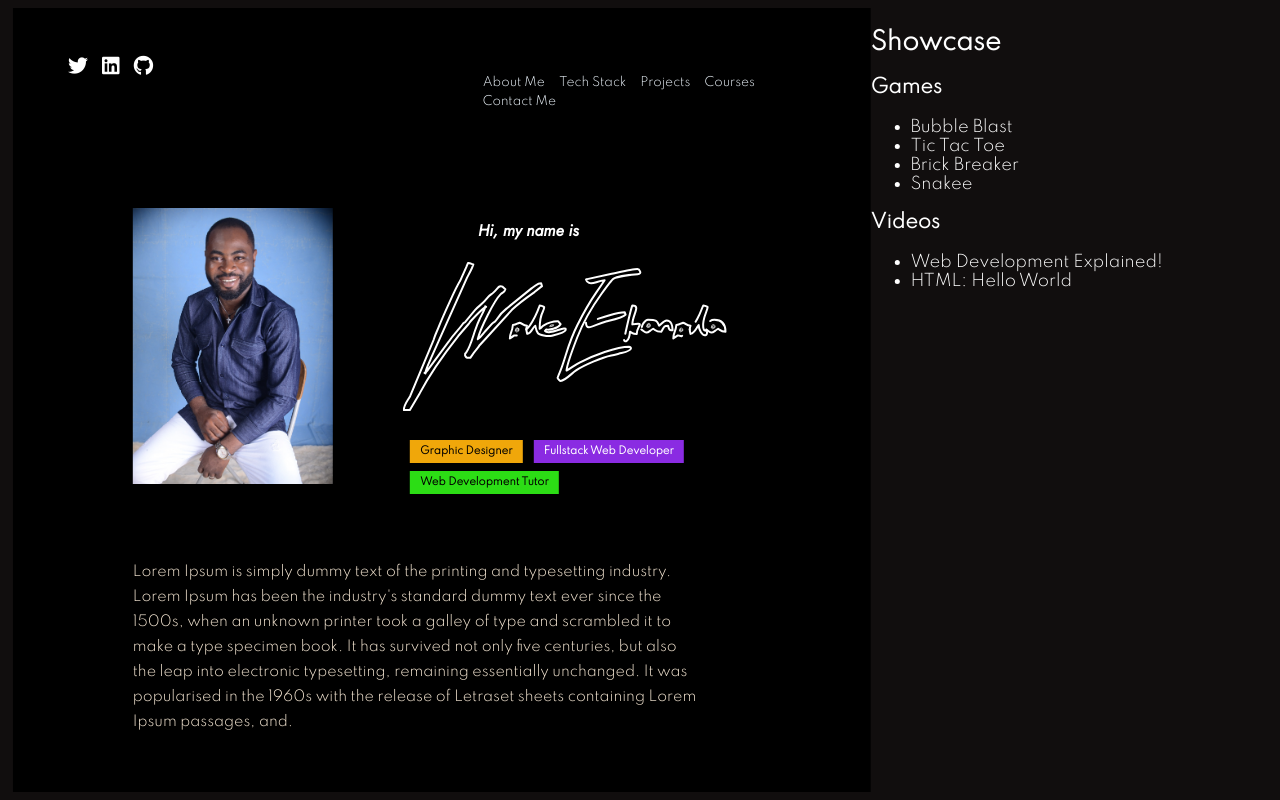
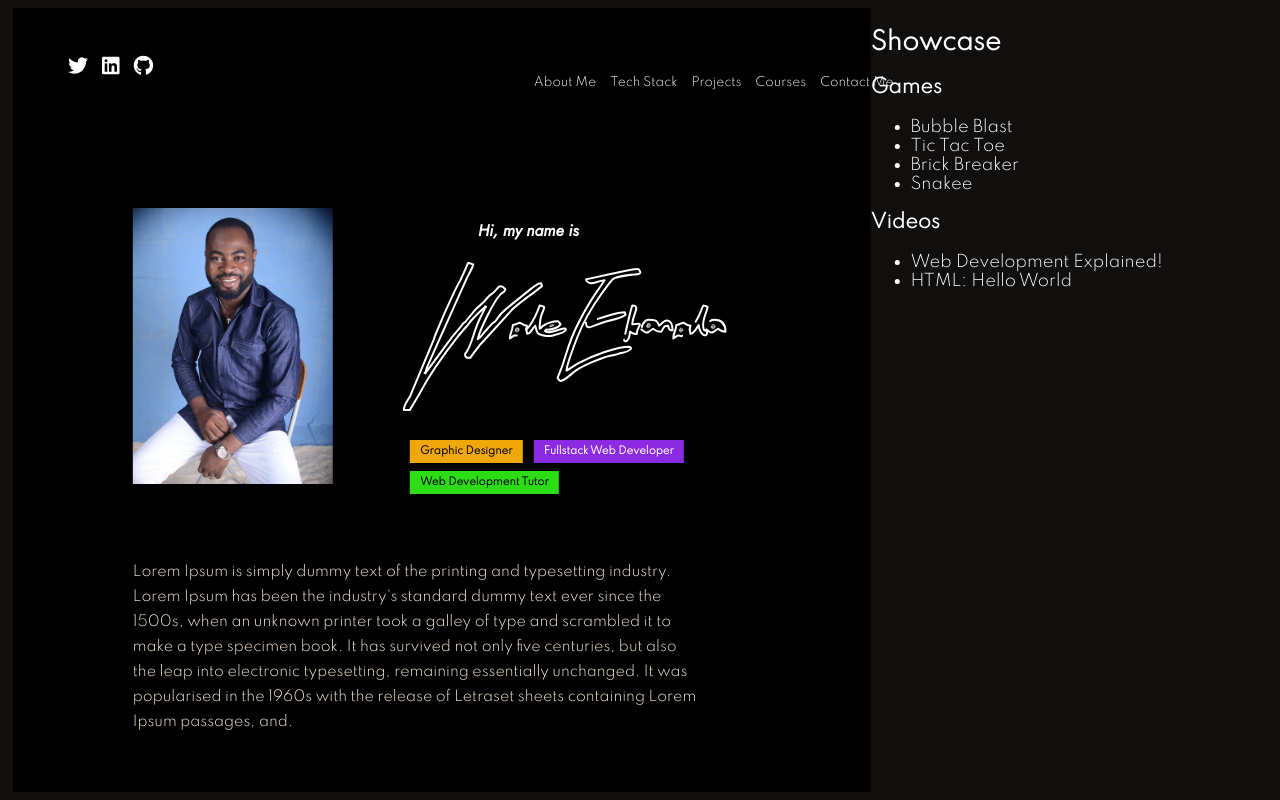
Before and after one commit to woleEkanola/woleeekanola.online, a plain HTML site: page index.html in a window 1280 px wide. Drawn offline with Linux system fonts and the light colour scheme.

Commit message:
route done but transission yet to work

```diff
--- a/style.css
+++ b/style.css
@@ -19,7 +19,7 @@ nav {
     position: fixed;
     top: 7%;
     display: grid;
-    width: 55vw;
+    width: 67vw;
     grid-template-columns: 1fr 2fr;
     margin-left: 50px;
     z-index: 100000;
```
